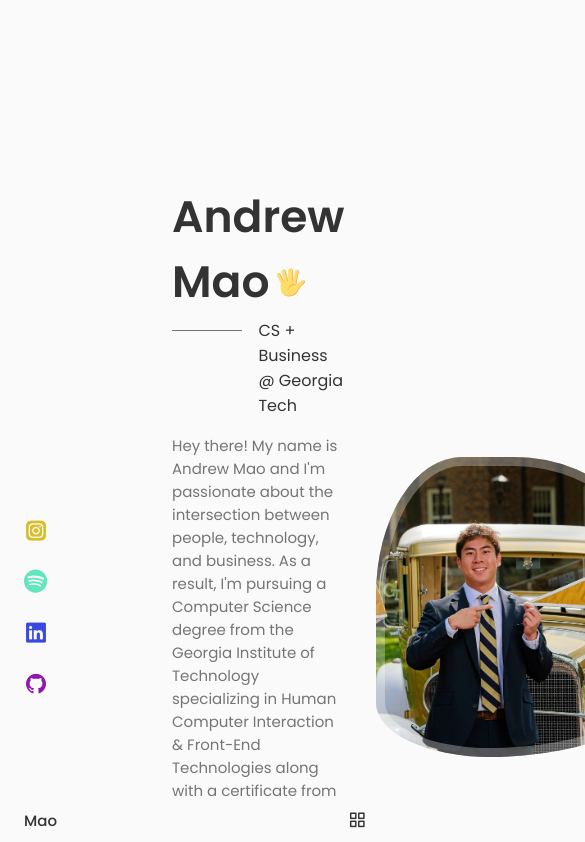
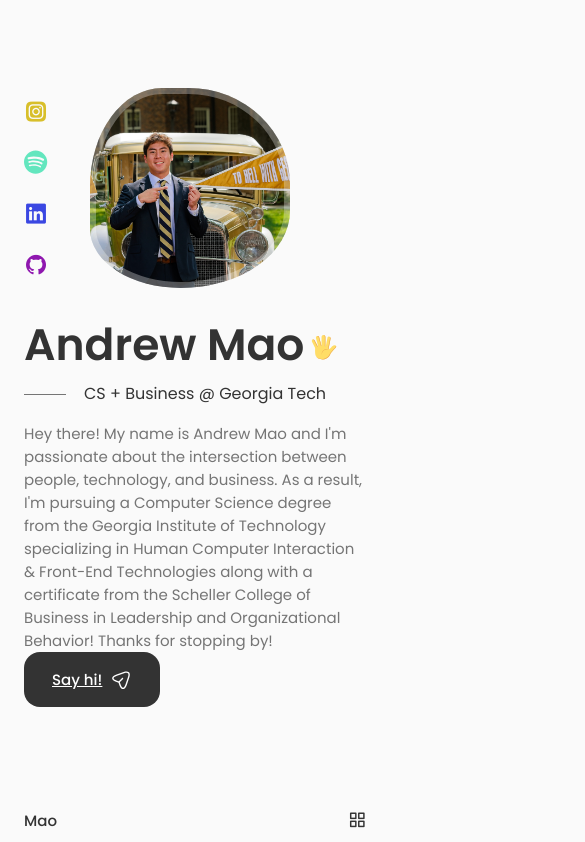
Before and after one commit to andrewmao2/andrew-mao-website, a React (Create React App) app: page / in a window 390 px wide. Shown: the top 842 px of the page, 585 px wide, since content can reach past the window. Built offline with nearby package versions, Linux system fonts and the light colour scheme.

Commit message:
finished home page

```diff
--- a/src/App.css
+++ b/src/App.css
@@ -162,11 +162,22 @@
       margin-left: var(--mb-1-5);
       margin-right: var(--mb-1-5);
     }
+
+    .button {
+      padding: 1rem 1.75rem;
+    }
+
+    .button__icon {
+      width: 22px;
+      height: 22px;
+    }
   }
 
 
   @media screen and (max-width: 768px) {
-
+    .section {
+      padding: 2rem 0 4rem;
+    }
   }
 
   @media screen and (max-width: 576px) {
@@ -174,6 +185,9 @@
   }
 
   @media screen and (max-width: 350px) {
+    :root {
+      --big-font-size: 2.25rem;
+    }
     .container {
       margin-left: var(--mb-1);
       margin-right: var(--mb-1);
--- a/src/components/home/Home.jsx
+++ b/src/components/home/Home.jsx
@@ -2,6 +2,7 @@
 import "./home.css";
 import Social from './Social';
 import Data from './Data';
+import ScrollDown from './ScrollDown';
 
 const Home = () =>
     {
@@ -16,6 +17,8 @@
                     <Data />
 
                 </div>
+
+                <ScrollDown />
             </div>
         </section>
     )
--- a/src/components/home/ScrollDown.jsx
+++ b/src/components/home/ScrollDown.jsx
@@ -0,0 +1,50 @@
+import React from 'react'
+
+const ScrollDown = () => {
+  return (
+    <div className="home__scroll">
+        <a href="#about" className="home__scroll-button button--flex">
+        <svg
+            width="32px"
+            height="32px"
+            class="home__scroll-mouse"
+            viewBox="0 0 247 390"
+            version="1.1"
+            xmlns="http://www.w3.org/2000/svg"
+            xmlnsXlink="http://www.w3.org/1999/xlink"
+            style={{
+                fillRule: "evenodd",
+                clipRule: "evenodd",
+                strokeLinecap: "round",
+                strokeLinejoin: "round",
+                strokeMiterlimit: "1.5",
+                textDecoration: "none",
+            }}
+            >
+            <path
+                class="wheel"
+                d="M123.359,79.775l0,72.843"
+                style={{
+                fill: "none",
+                stroke: "var(--title-color)",
+                strokeWidth: "20px",
+                }}
+            ></path>
+            <path
+                id="mouse"
+                d="M236.717,123.359c0,-62.565 -50.794,-113.359 -113.358,-113.359c-62.565,0 -113.359,50.794 -113.359,113.359l0,143.237c0,62.565 50.794,113.359 113.359,113.359c62.564,0 113.358,-50.794 113.358,-113.359l0,-143.237Z"
+                style={{
+                fill: "none",
+                stroke:"var(--title-color)",
+                strokeWidth: "20px",
+                }}
+            ></path>
+            </svg>
+        <span className="home__scroll-name">Scroll Down</span>
+            <i class="uil uil-angle-double-down home__scroll-arrow"></i>
+        </a>
+    </div>
+  )
+}
+
+export default ScrollDown
--- a/src/components/home/home.css
+++ b/src/components/home/home.css
@@ -1,3 +1,7 @@
+.home__container {
+    row-gap: 7rem;
+}
+
 .home__content {
     grid-template-columns: 116px repeat(2, 1fr);
     padding-top: 5.5rem;
@@ -66,7 +70,7 @@
     justify-self: center;
     width: 300px;
     height: 300px;
-    animation: profile__animate 8s ease-in-out infinite 1s;
+    animation: profile__animate 8s ease-in-out infinite;
 }
 
 @keyframes profile__animate {
@@ -82,3 +86,114 @@
         border-radius: 60% 40% 30% 70%/60% 30% 70% 40%;
     }
 }
+
+.home__scroll {
+    margin-left: 9.25rem;
+}
+
+.wheel {
+    animation: scroll 2s ease infinite;
+}
+
+@keyframes scroll {
+    0% {
+        transform: translateY(0);
+    }
+
+    30% {
+        transform: translateY(3.75rem);
+    }
+}
+
+.home__scroll-button {
+    text-decoration: none;
+}
+
+.home__scroll-name {
+    color: var(--title-color);
+    font-weight: var(--font-medium);
+    margin-right: var(--mb-0-25);
+    margin-left: 2px;
+    text-decoration: none;
+}
+
+.home__scroll-arrow {
+    font-size: 1.25rem;
+    color: var(--title-color);
+}
+
+/* breakpoints */
+@media screen and (max-width: 992px) {
+    .home__content {
+        grid-template-columns: 100px repeat(2, 1fr);
+        column-gap: 1.25rem;
+    }
+
+    .home__hand {
+        width: 26px;
+        height: 26px;
+    }
+
+    .home__subtitle {
+        padding-left: 3.75rem;
+        margin-bottom: var(--mb-1);
+    }
+
+    .home__subtitle::before {
+        width: 42px;
+        top: 0.8rem;
+    }
+
+    .home__description {
+        max-width: initial;
+        margin-bottom: var(--mb-2-25);
+    }
+
+    .home__img {
+        width: 250px;
+        height: 250px;
+        box-shadow: inset 0 0 0 8px rgb(255 255 255 / 30%);
+    }
+
+    .home__scroll {
+        margin-left: 7.5rem;
+    }
+  }
+
+  @media screen and (max-width: 768px) {
+    .home__content {
+        grid-template-columns: 0.5fr 3fr;
+        padding-top: 3.5rem;
+    }
+
+    .home__img {
+        order: initial;
+        justify-self: initial;
+    }
+
+    .home__data {
+        grid-column: 1/3;
+    }
+
+    .home__img {
+        box-shadow: inset 0 0 0 6px rgb(255 255 255 / 30%);
+        width: 200px;
+        height: 200px;
+    }
+
+    .home__scroll {
+        display: none;
+    }
+  }
+
+  @media screen and (max-width: 350px) {
+    .home__img {
+        width: 180px;
+        height: 180px;
+    }
+
+    .home__hand {
+        width: 22px;
+        height: 22px;
+    }
+  }
```
